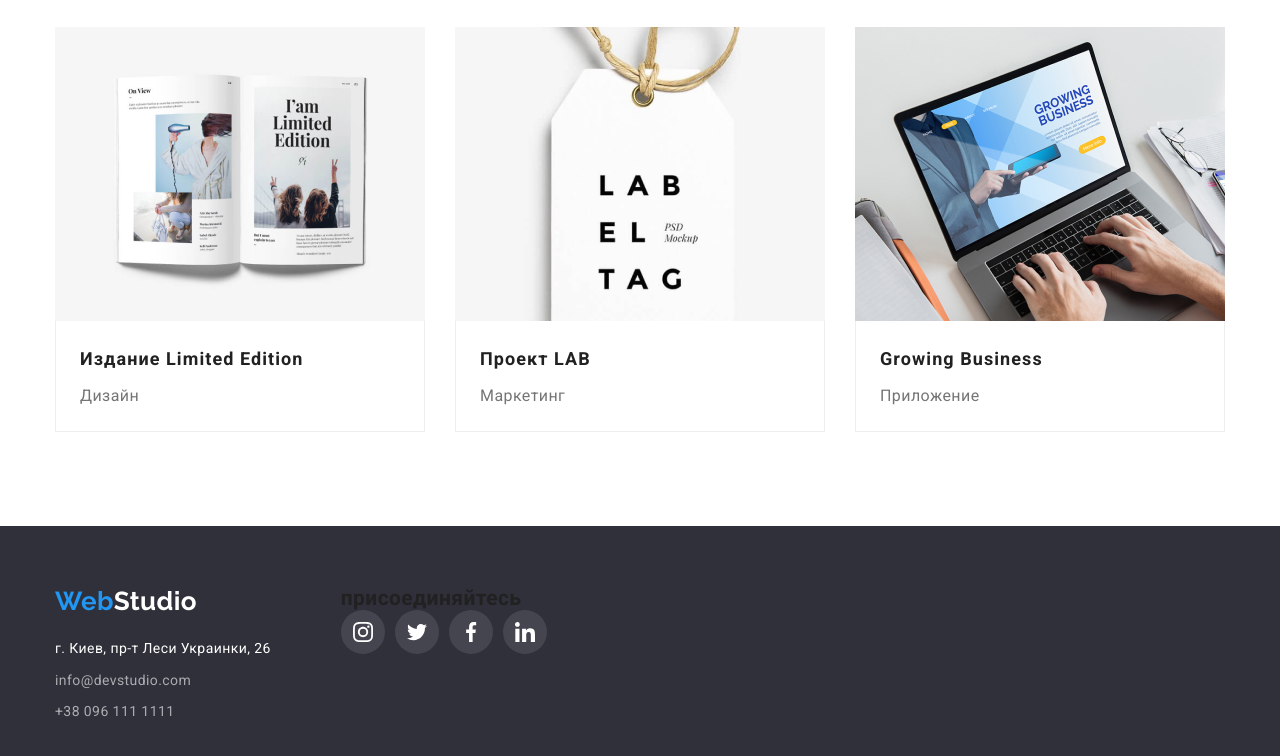
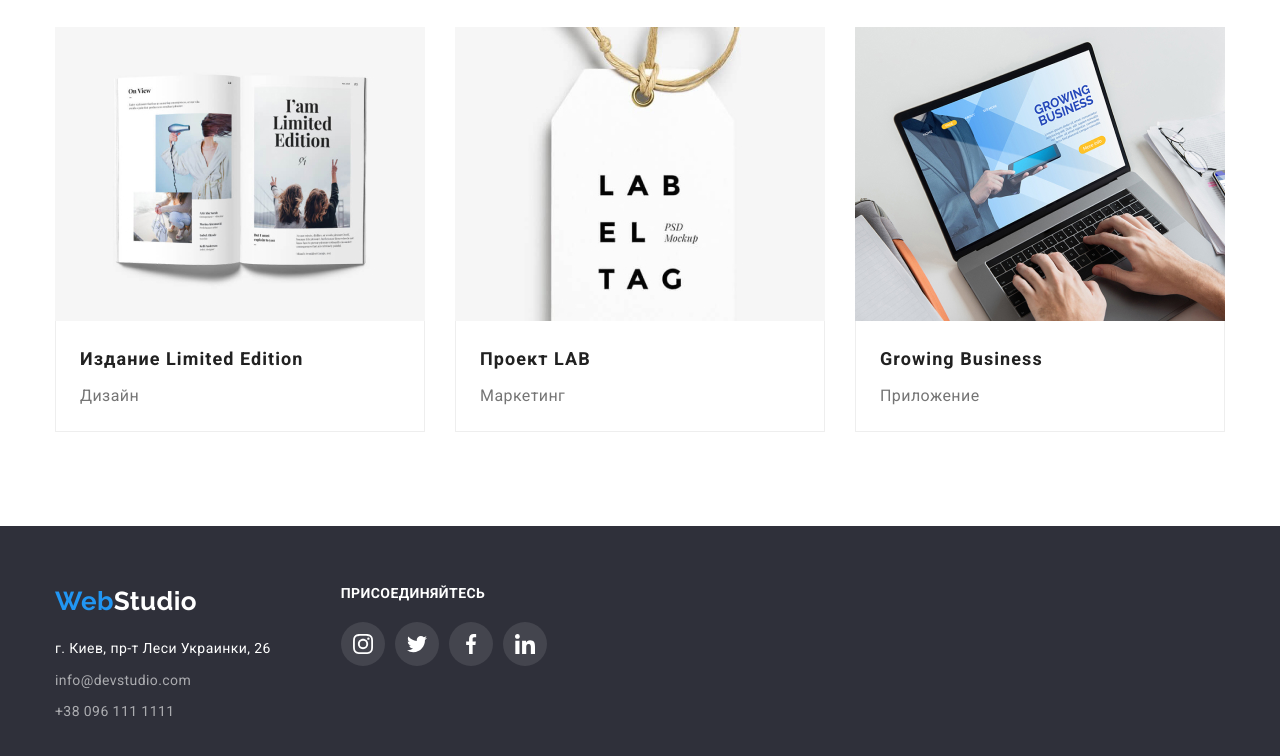
Before and after one commit to TkachenkoDmytr0/-goit-markup-hw-04, a plain HTML site: page portfolio.html in a window 1280 px wide. Shown: the part 1170-1926 px from the top of the page. Drawn offline with nearby package versions, Linux system fonts and the light colour scheme.

Commit message:
Update portfolio.html

```diff
--- a/portfolio.html
+++ b/portfolio.html
@@ -149,7 +149,7 @@
                 </address>
             </div>
             <div class="footer-box-social">
-                <h2 class="footer-title">присоединяйтесь</h2>
+                <p class="footer-text">присоединяйтесь</p>
                 <ul class="footer-social-list list">
                     <li class="footer-item-social"><a class="footer-social-link link" href="#" aria-label="twitter">
                             <svg class="footer-social-icons" width="20px" height="20px">
```
